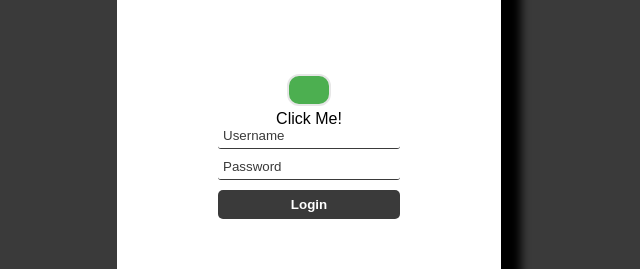
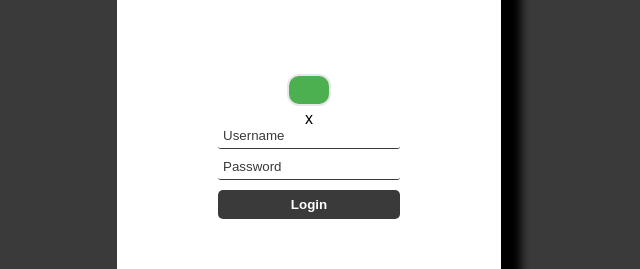
Before and after one commit to NathanFogwillRichuish/nathanfogwillrichuish.github.io, a plain HTML site: page index.html in a window 1280 px wide. Shown: the part 373-642 px from the top of the page, 331-971 px from the left. Drawn offline with Linux system fonts and the light colour scheme.

Commit message:
Update index.html

```diff
--- a/index.html
+++ b/index.html
@@ -18,7 +18,7 @@
     </div>
 
     <form id="login-form">
-      <input type="button" id="button-field" class="login-verification" onclick="hideElement()" >Click Me!</button>
+      <input type="button" id="button-field" class="login-verification" onclick="hideElement()" >x</button>
       <input type="text" name="username" id="username-field" class="login-form-field" placeholder="Username">
       <input type="password" name="password" id="password-field" class="login-form-field" placeholder="Password">
       <input type="submit" value="Login" id="login-form-submit">
```
